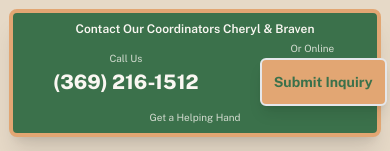
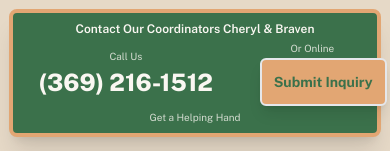
Before and after one commit to samuelmholley1/mendolaborcoop.ukiahumc.org, a Next.js app: page / in a window 390 px wide. Shown: the part 177-328 px from the top of the page. Built offline with nearby package versions, Linux system fonts and the light colour scheme.

Commit message:
CTA: bigger phone number (text-2xl/4xl/6xl)

```diff
--- a/pages/index.tsx
+++ b/pages/index.tsx
@@ -269,7 +269,7 @@ const HomePage: React.FC = () => {
                           <p className="text-[10px] lg:text-sm font-body opacity-80 mb-0.5">Call Us</p>
                           <a
                             href="tel:+13692161512"
-                            className="text-xl sm:text-3xl lg:text-5xl font-headline font-extrabold block hover:opacity-90 transition-opacity whitespace-nowrap"
+                            className="text-2xl sm:text-4xl lg:text-6xl font-headline font-extrabold block hover:opacity-90 transition-opacity whitespace-nowrap"
                           >
                             (369) 216-1512
                           </a>
```
